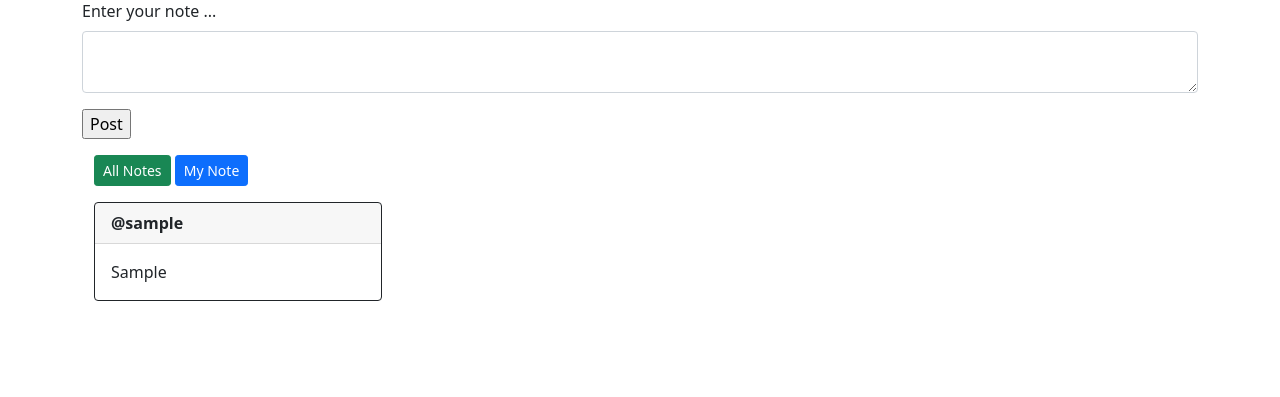
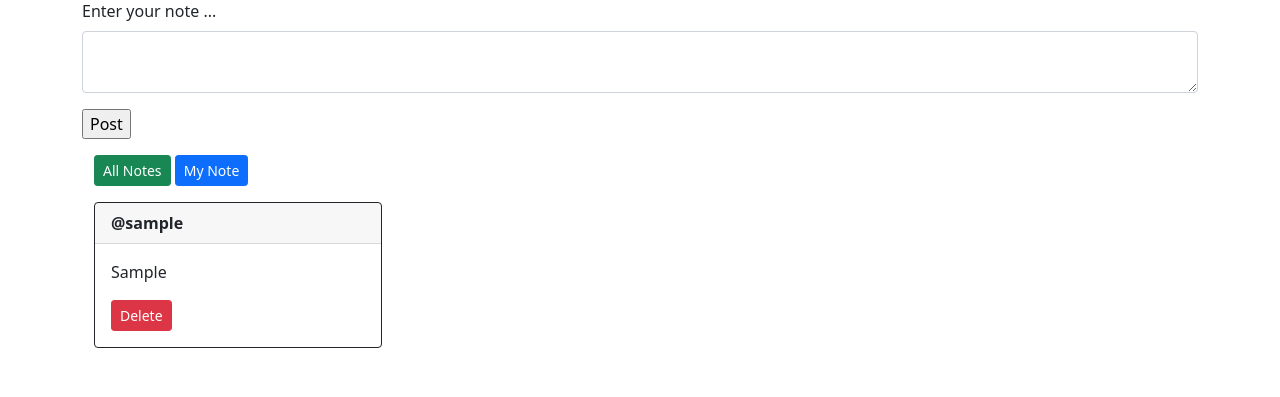
Before and after one commit to inyourtime/flask-post-app, a Flask app: page /dashboard in a window 1280 px wide. Shown: the part 142-539 px from the top of the page. Run offline with Flask 2, Linux system fonts and the light colour scheme; a user stored in the database is signed in; tables that the repository leaves empty hold one stand-in row (values such as "Sample post").

Commit message:
add  delete note

```diff
--- a/app/templates/base.html
+++ b/app/templates/base.html
@@ -53,6 +53,10 @@
 		</div>
 	</footer> -->
 
+	{% block script %}
+
+	{% endblock script %}
+
 
 	<script src="https://cdn.jsdelivr.net/npm/bootstrap@5.0.1/dist/js/bootstrap.bundle.min.js"
 		integrity="sha384-gtEjrD/SeCtmISkJkNUaaKMoLD0//ElJ19smozuHV6z3Iehds+3Ulb9Bn9Plx0x4" crossorigin="anonymous">
--- a/app/templates/dashboard.html
+++ b/app/templates/dashboard.html
@@ -27,6 +27,9 @@ dashboard
 					<div class="card-header"><strong>@{{ note.owner.username }}</strong></div>
 					<div class="card-body">
 						<p class="card-text">{{ note.data }}</p>
+						{% if current_user.username == note.owner.username %}
+						<button class="btn btn-danger btn-sm" onclick="confirmDelete('{{ note.id }}')">Delete</button>
+						{% endif %}
 					</div>
 				</div>
 			</div>
@@ -37,3 +40,21 @@ dashboard
 	</div>
 </div>
 {% endblock content %}
+
+{% block script %}
+<script>
+	function confirmDelete(note_id) {
+		if(confirm('Are you sure ?')) {
+			fetch(`http://127.0.0.1:5000/note/delete/${note_id}`)
+			.then(res => {
+				if(res.redirected){
+					window.location.href = res.url
+				}
+			})
+			.catch(err => {
+				console.log(err)
+			})
+		}
+	}
+</script>
+{% endblock script %}
--- a/app/views.py
+++ b/app/views.py
@@ -46,3 +46,15 @@ def dashboard():
     notes = Post.query.all()
 
     return render_template('dashboard.html', form=form, notes=notes)
+
+
+@views.route('/note/delete/<int:id>')
+def delete(id):
+    # print(id)
+    note = Post.query.filter_by(id=id).first()
+    try:
+        db.session.delete(note)
+        db.session.commit()
+        return redirect(url_for('views.dashboard'))
+    except:
+        return 'error while delete data'
```
